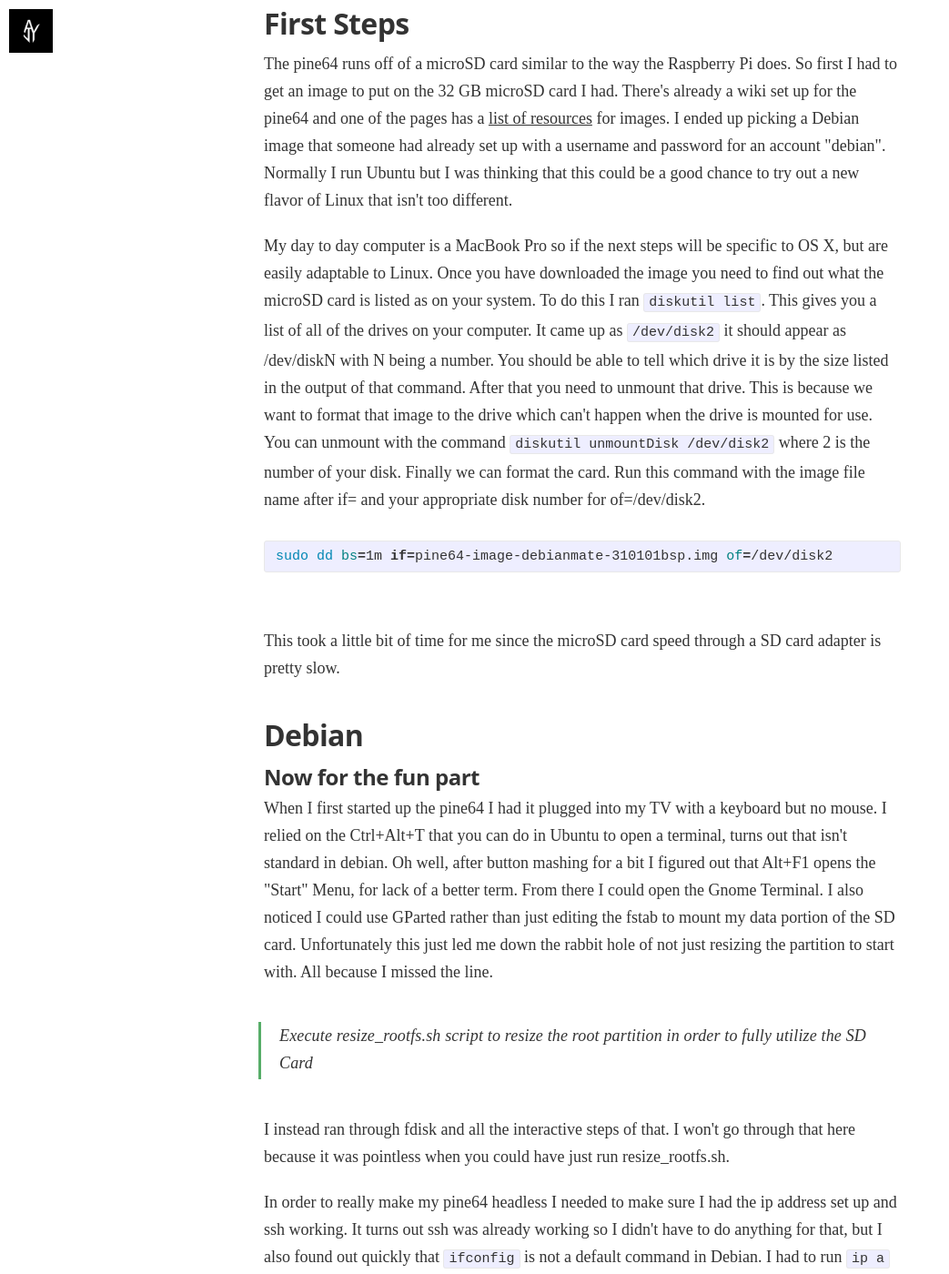
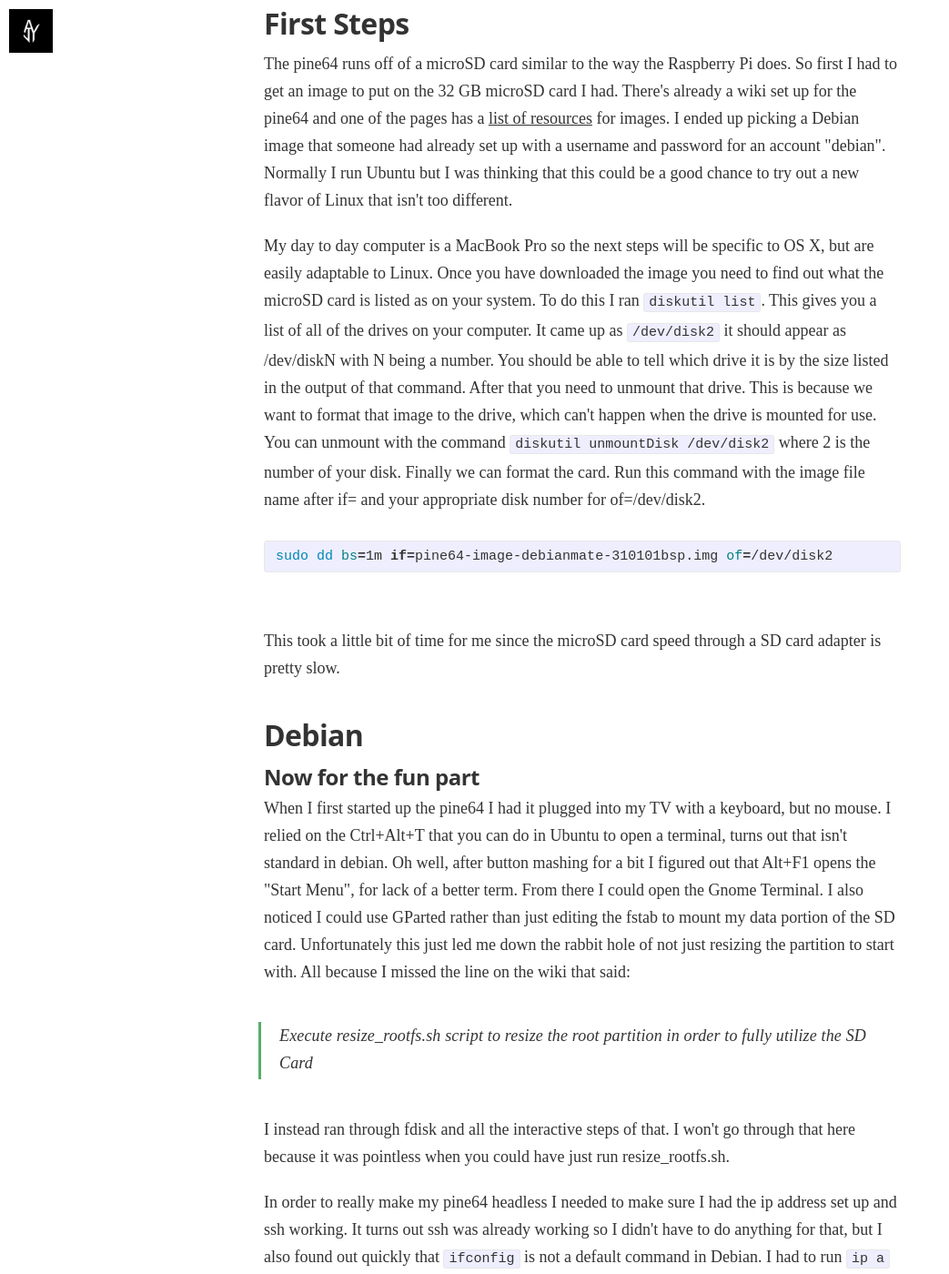
Before and after one commit to yknot/yknot.github.io, a Jekyll site: the page built from _posts/2016-09-02-Pine64-Setup.html, in a window 1280 px wide and 1400 px high, scrolled down 1209 px. Shown: the whole window at 91% size, without its empty margins (0-1043 px from the left). Built offline with Jekyll 4.4.1, drawn with Linux system fonts in a browser that asks for light colours; nearby versions of some CDN libraries; some web fonts are replaced; some of the changed text lies outside the part shown.

Commit message:
final proofread

```diff
--- a/_posts/2016-09-02-Pine64-Setup.html
+++ b/_posts/2016-09-02-Pine64-Setup.html
@@ -29,7 +29,7 @@
 </p>
 
 <p>
-  My day to day computer is a MacBook Pro so if the next steps will be specific to OS X, but are easily adaptable to Linux. Once you have downloaded the image you need to find out what the microSD card is listed as on your system. To do this I ran <code>diskutil list</code>. This gives you a list of all of the drives on your computer. It came up as <code>/dev/disk2</code> it should appear as /dev/diskN with N being a number. You should be able to tell which drive it is by the size listed in the output of that command. After that you need to unmount that drive. This is because we want to format that image to the drive which can't happen when the drive is mounted for use. You can unmount with the command <code>diskutil unmountDisk /dev/disk2</code> where 2 is the number of your disk. Finally we can format the card. Run this command with the image file name after if= and your appropriate disk number for of=/dev/disk2.
+  My day to day computer is a MacBook Pro so the next steps will be specific to OS X, but are easily adaptable to Linux. Once you have downloaded the image you need to find out what the microSD card is listed as on your system. To do this I ran <code>diskutil list</code>. This gives you a list of all of the drives on your computer. It came up as <code>/dev/disk2</code> it should appear as /dev/diskN with N being a number. You should be able to tell which drive it is by the size listed in the output of that command. After that you need to unmount that drive. This is because we want to format that image to the drive, which can't happen when the drive is mounted for use. You can unmount with the command <code>diskutil unmountDisk /dev/disk2</code> where 2 is the number of your disk. Finally we can format the card. Run this command with the image file name after if= and your appropriate disk number for of=/dev/disk2.
 </p>
 {% highlight bash %}
 {% raw %}
@@ -43,7 +43,7 @@
 <h1>Debian</h1>
 <h3>Now for the fun part</h3>
 <p>
-  When I first started up the pine64 I had it plugged into my TV with a keyboard but no mouse. I relied on the Ctrl+Alt+T that you can do in Ubuntu to open a terminal, turns out that isn't standard in debian. Oh well, after button mashing for a bit I figured out that Alt+F1 opens the "Start" Menu, for lack of a better term. From there I could open the Gnome Terminal. I also noticed I could use GParted rather than just editing the fstab to mount my data portion of the SD card. Unfortunately this just led me down the rabbit hole of not just resizing the partition to start with. All because I missed the line.
+  When I first started up the pine64 I had it plugged into my TV with a keyboard, but no mouse. I relied on the Ctrl+Alt+T that you can do in Ubuntu to open a terminal, turns out that isn't standard in debian. Oh well, after button mashing for a bit I figured out that Alt+F1 opens the "Start Menu", for lack of a better term. From there I could open the Gnome Terminal. I also noticed I could use GParted rather than just editing the fstab to mount my data portion of the SD card. Unfortunately this just led me down the rabbit hole of not just resizing the partition to start with. All because I missed the line on the wiki that said:
 </p>
 <blockquote>
   <p>
@@ -83,7 +83,7 @@
 <h1>Time Machine</h1>
 <h3>Or how to google until it works</h3>
 
-<img src="../../../assets/article_images/2016/09/02/setup.jpg" alt="My setup" width="750">
+<img src="../../../assets/article_images/2016/09/02/setup.jpg" alt="My setup. Raspberry Pi on the left and pine64 on the right. Hard drive is plugged into the usb hub in the back and sitting on the pine64." width="750">
 
 <p>
   Just like the Raspberry Pi, the pine64 can't drive enough power to the usb ports to power an external hard drive. At least the hard drives that don't have their own power supply. To fix this I got a <a href="https://www.amazon.com/dp/B00DQFGH80">usb hub</a> from Amazon that is powered. This gave me more ports and allows me to power external hard drives. After plugging in the hub and the hard drive it still wasn't showing up when I ran <code>fdisk -l</code>. To make it show up I had to restart the pine64. After being able to mount it I wanted to make it mount on start up.
```
Also changed, not shown: other parts of _posts/2016-09-02-Pine64-Setup.html (+1 -1 lines).
